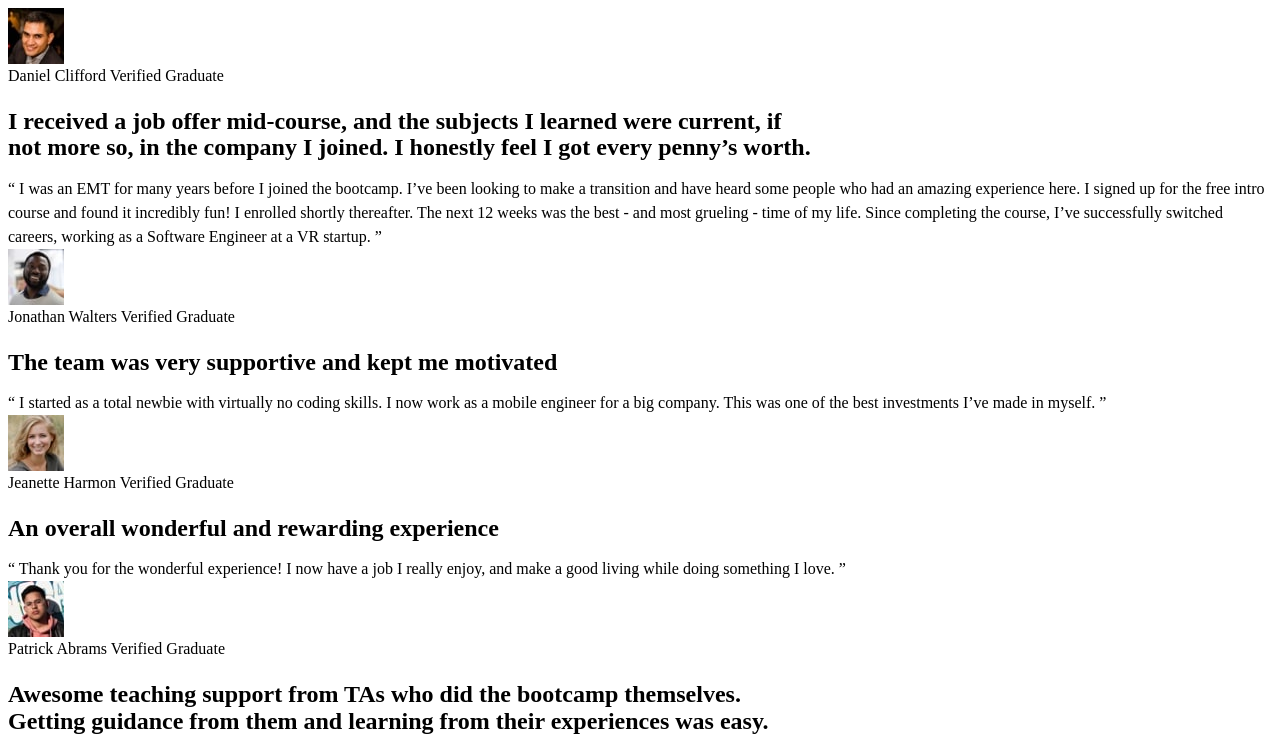
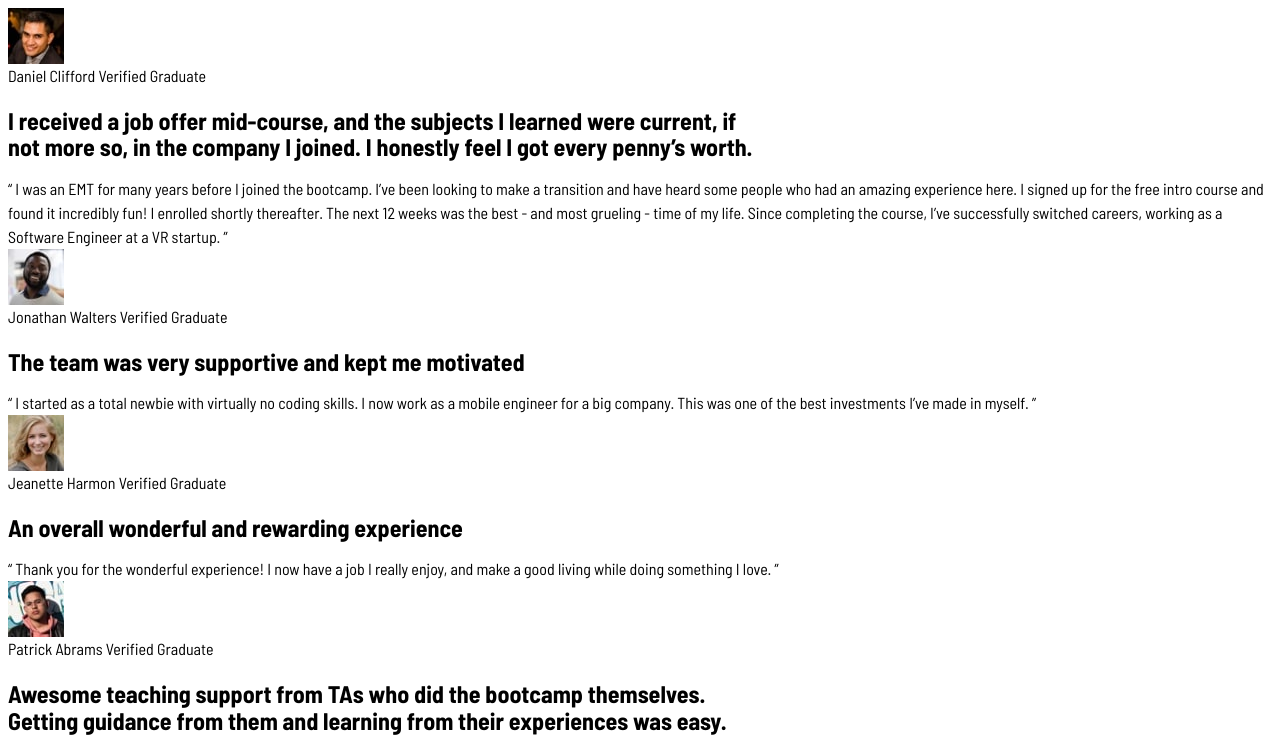
Before and after one commit to Theosaurus-Rex/testimonials-grid-section, a plain HTML site: page index.html in a window 1280 px wide. Shown: the top 747 px of the page. Drawn offline with Linux system fonts and the light colour scheme.

Commit message:
style: Import font from Google fonts

```diff
--- a/index.html
+++ b/index.html
@@ -12,6 +12,12 @@
       href="./images/favicon-32x32.png"
     />
     <link rel="stylesheet" href="./styles.css" />
+    <link rel="preconnect" href="https://fonts.googleapis.com" />
+    <link rel="preconnect" href="https://fonts.gstatic.com" crossorigin />
+    <link
+      href="https://fonts.googleapis.com/css2?family=Barlow+Semi+Condensed:ital,wght@0,100;0,200;0,300;0,400;0,500;0,600;0,700;0,800;0,900;1,100;1,200;1,300;1,400;1,500;1,600;1,700;1,800;1,900&display=swap"
+      rel="stylesheet"
+    />
 
     <title>Testimonials Bento Grid</title>
   </head>
--- a/styles.css
+++ b/styles.css
@@ -95,3 +95,7 @@ textarea:not([rows]) {
 .sr-only {
   display: none;
 }
+
+body {
+  font-family: "Barlow Semi Condensed", sans-serif;
+}
```
